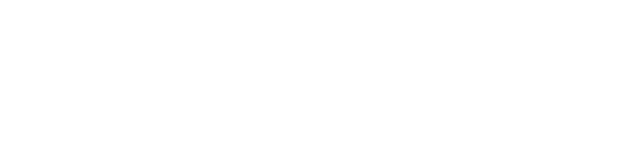
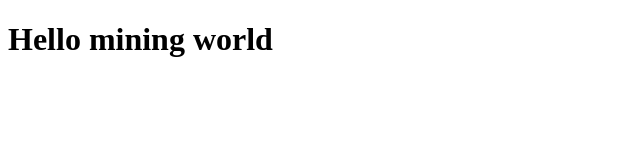
Before and after one commit to yshahi/miningWeb, a plain HTML site: page index.html in a window 1280 px wide. Shown: the whole page, without its empty margins (0-640 px from the left). Drawn offline with Linux system fonts and the light colour scheme.

Commit message:
update on index file

```diff
--- a/index.html
+++ b/index.html
@@ -7,6 +7,6 @@
     <title>Mining Website</title>
 </head>
 <body>
-
+    <h1>Hello mining world</h1>
 </body>
 </html>
```
